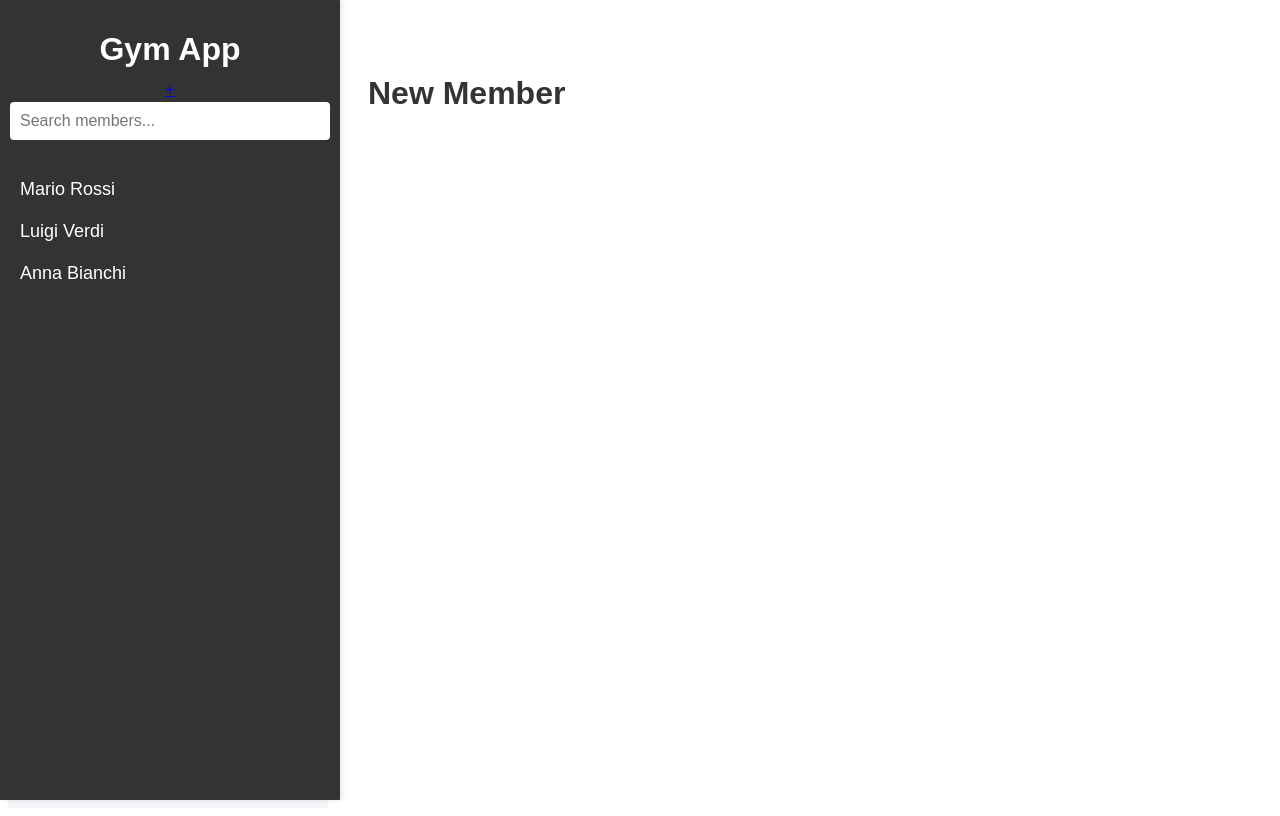
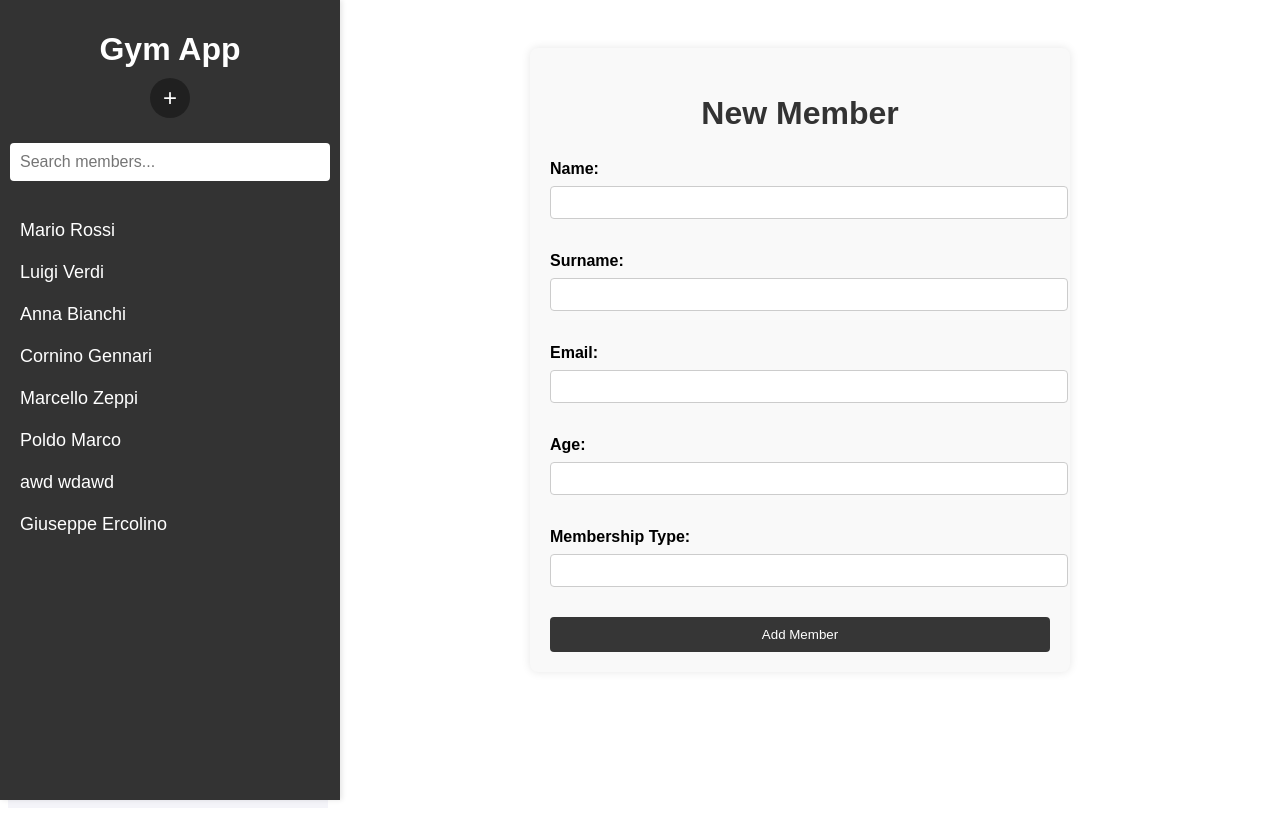
Before and after one commit to manuelmillefiori/gym-app, a React (Vite) app: page /members/new in a window 1280 px wide. Built offline with nearby package versions, Linux system fonts and the light colour scheme; data requests are answered from the project's data file.

Commit message:
Add Member Complete

```diff
--- a/db.json
+++ b/db.json
@@ -1,7 +1,7 @@
 {
   "members": [
     {
-      "id": 1,
+      "id": "1",
       "name": "Mario",
       "surname": "Rossi",
       "email": "mario@example.com",
@@ -9,7 +9,7 @@
       "membershipType": "Basic"
     },
     {
-      "id": 2,
+      "id": "2",
       "name": "Luigi",
       "surname": "Verdi",
       "email": "luigi@example.com",
@@ -17,12 +17,52 @@
       "membershipType": "Premium"
     },
     {
-      "id": 3,
+      "id": "3",
       "name": "Anna",
       "surname": "Bianchi",
       "email": "anna@example.com",
       "age": 28,
       "membershipType": "Basic"
+    },
+    {
+      "id": "a50c",
+      "name": "Cornino",
+      "surname": "Gennari",
+      "email": "Poldo@gmail.com",
+      "age": "18",
+      "membershipType": "Premium"
+    },
+    {
+      "id": "eb68",
+      "name": "Marcello",
+      "surname": "Zeppi",
+      "email": "marcellozeppi@gmail.com",
+      "age": "240",
+      "membershipType": "Premium"
+    },
+    {
+      "id": "9035",
+      "name": "Poldo",
+      "surname": "Marco",
+      "email": "forti@gmail.com",
+      "age": "40",
+      "membershipType": "Basic"
+    },
+    {
+      "id": "f293",
+      "name": "awd",
+      "surname": "wdawd",
+      "email": "dawawdd@gmail.com",
+      "age": "4",
+      "membershipType": "Basic"
+    },
+    {
+      "id": "d912",
+      "name": "Giuseppe",
+      "surname": "Ercolino",
+      "email": "peppino@gmail.com",
+      "age": "800",
+      "membershipType": "Premium"
     }
   ]
 }
--- a/src/css/members.module.css
+++ b/src/css/members.module.css
@@ -69,3 +69,22 @@ h1 {
    color: #fff;
    margin: 5px;
 }
+
+.addButton {
+   display: block;
+   width: 40px;
+   height: 40px;
+   line-height: 40px;
+   background-color: #202020;
+   color: white;
+   text-align: center;
+   font-size: 24px;
+   border-radius: 50%;
+   margin: 0 auto 20px auto;
+   text-decoration: none;
+   transition: background-color 0.3s ease;
+}
+
+.addButton:hover {
+   background-color: #131313;
+}
--- /dev/null
+++ b/src/css/new-member.module.css
@@ -0,0 +1,48 @@
+.container {
+   width: 100%;
+   max-width: 500px;
+   margin: 0 auto;
+   padding: 20px;
+   background-color: #f9f9f9;
+   border-radius: 8px;
+   box-shadow: 0 0 10px rgba(0, 0, 0, 0.1);
+}
+
+h1 {
+   text-align: center;
+   margin-bottom: 20px;
+}
+
+.form {
+   display: flex;
+   flex-direction: column;
+}
+
+label {
+   margin-bottom: 10px;
+   font-weight: bold;
+}
+
+input {
+   padding: 8px;
+   margin-top: 5px;
+   margin-bottom: 20px;
+   border: 1px solid #ccc;
+   border-radius: 4px;
+   width: 100%;
+}
+
+button {
+   padding: 10px 15px;
+   background-color: #363636;
+   color: white;
+   border: none;
+   border-radius: 4px;
+   cursor: pointer;
+   transition-duration: 300ms;
+}
+
+button:hover {
+   background-color: #1b1b1b;
+   transition-duration: 300ms;
+}
--- a/src/routes/members.jsx
+++ b/src/routes/members.jsx
@@ -1,24 +1,15 @@
 import { useState, useEffect } from "react";
-import { NavLink, Outlet } from "react-router-dom";
+import { NavLink, Outlet, useLocation } from "react-router-dom";
 import axios from "axios";
 import styles from "../css/members.module.css"; // Importo il modulo CSS
-
-// Member class definition
-class Member {
-   constructor(id, name, surname, email, age, membershipType) {
-      this.id = id;
-      this.name = name;
-      this.surname = surname;
-      this.email = email;
-      this.age = age;
-      this.membershipType = membershipType;
-   }
-}
 
 export default function Members() {
    // State to memorize members details
    const [members, setMembers] = useState([]);
    const [searchTerm, setSearchTerm] = useState("");
+
+   // Location to trigger the members refresh
+   const location = useLocation(); // to check location state
 
    // Old Style
    /*
@@ -30,6 +21,8 @@ export default function Members() {
    }, []);
    */
 
+   // Get data from server
+   // Every time location changes
    useEffect(() => {
       const fetchData = async () => {
          const url = "http://localhost:5000/members";
@@ -48,7 +41,7 @@ export default function Members() {
       };
 
       fetchData();
-   }, []);
+   }, [location]);
 
 
    const handleSearch = (event) => {
@@ -63,7 +56,7 @@ export default function Members() {
       <div className={styles.container}>
          <div className={styles.sidebar}>
             <h1 className={styles.title}>Gym App</h1>
-            <NavLink to="/members/new">+</NavLink>
+            <NavLink to="/members/new" className={styles.addButton}>+</NavLink>
             <input
                type="text"
                placeholder="Search members..."
--- a/src/routes/new-member.jsx
+++ b/src/routes/new-member.jsx
@@ -1,5 +1,90 @@
+import { useState } from "react";
+import { useNavigate } from "react-router-dom";
+import axios from "axios";
+import styles from "../css/new-member.module.css"; // Importo il modulo CSS
+
 export default function NewMember() {
-   return(
-      <h1>New Member</h1>
+   const [name, setName] = useState("");
+   const [surname, setSurname] = useState("");
+   const [email, setEmail] = useState("");
+   const [age, setAge] = useState("");
+   const [membershipType, setMembershipType] = useState("");
+
+   // Handle to navigate
+   const navigate = useNavigate();
+
+   const handleSubmit = async (event) => {
+      // Stop from reloading the page
+      event.preventDefault();
+
+      // Define the member structure
+      const newMember = { name, surname, email, age, membershipType };
+
+      // Send data to the server
+      try {
+         const url = "http://localhost:5000/members";
+         const response = await axios.post(url, newMember);
+
+         // Redirect to /members
+         navigate("/members");
+
+         // Manage the errors
+      } catch (error) {
+         console.error('Error adding member:', error);
+      }
+   };
+
+   return (
+      <div className={styles.container}>
+         <h1>New Member</h1>
+         <form onSubmit={handleSubmit} className={styles.form}>
+            <label>
+               Name:
+               <input
+                  type="text"
+                  value={name}
+                  onChange={(e) => setName(e.target.value)}
+                  required
+               />
+            </label>
+            <label>
+               Surname:
+               <input
+                  type="text"
+                  value={surname}
+                  onChange={(e) => setSurname(e.target.value)}
+                  required
+               />
+            </label>
+            <label>
+               Email:
+               <input
+                  type="email"
+                  value={email}
+                  onChange={(e) => setEmail(e.target.value)}
+                  required
+               />
+            </label>
+            <label>
+               Age:
+               <input
+                  type="number"
+                  value={age}
+                  onChange={(e) => setAge(e.target.value)}
+                  required
+               />
+            </label>
+            <label>
+               Membership Type:
+               <input
+                  type="text"
+                  value={membershipType}
+                  onChange={(e) => setMembershipType(e.target.value)}
+                  required
+               />
+            </label>
+            <button type="submit">Add Member</button>
+         </form>
+      </div>
    );
 }
```
